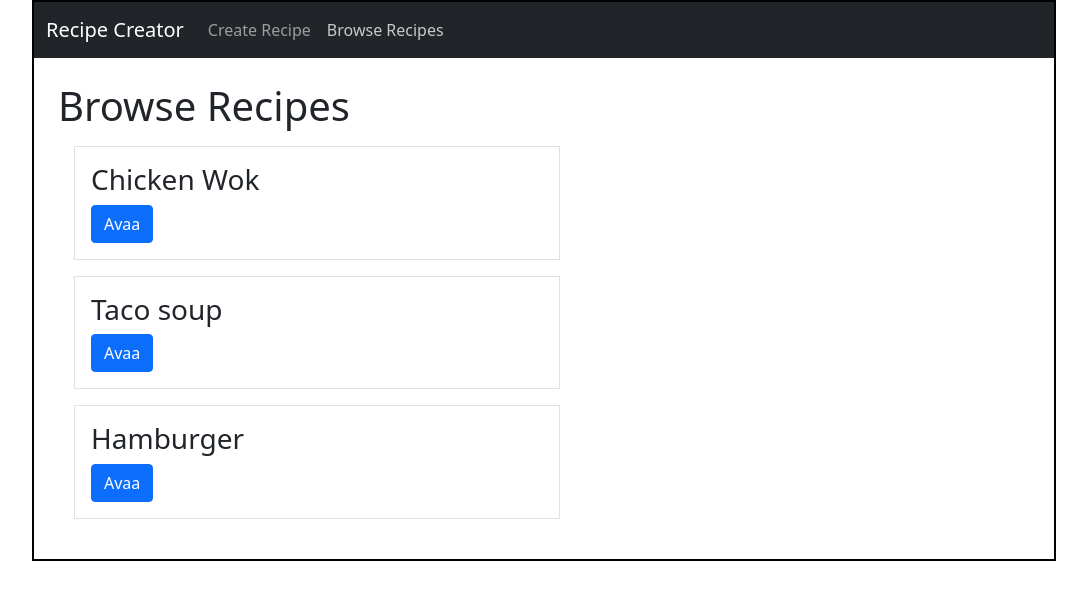
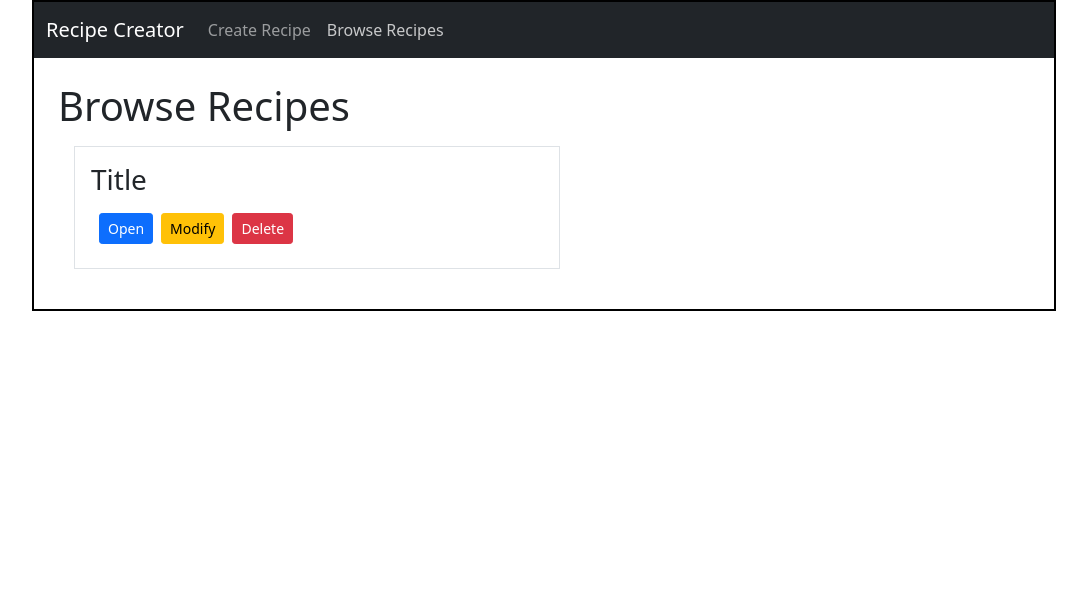
Before and after one commit to ojela028xamk/recipe-creator, a React (Create React App) app: page / in a window 1280 px wide. Both pictures are taken after a click on the button "Browse Recipes". Shown: the top 600 px of the page, without its empty margins (96-1183 px from the left). Built offline with nearby package versions, Linux system fonts and the light colour scheme; data requests are answered from the project's data file.

Commit message:
delete added

```diff
--- a/db.json
+++ b/db.json
@@ -1,19 +1,9 @@
 {
   "recipes": [
     {
-      "id": "f1d8cfa6-d30d-4ca9-a358-cf6b98c12ac6",
-      "title": "Chicken Wok",
-      "instructions": "Make the chicken wok."
-    },
-    {
-      "id": "f09cba1a-6555-421e-a722-7415c1070a07",
-      "title": "Taco soup",
-      "instructions": "Make the taco soup."
-    },
-    {
-      "id": "91b94894-c0c4-445d-bbb9-b1bae72a0fa3",
-      "title": "Hamburger",
-      "instructions": "Make the hamburger."
+      "id": "45656e9d-2023-4273-8de8-990af45dabd2",
+      "title": "Title",
+      "instructions": "Instructions"
     }
   ]
 }
--- a/src/components/BrowseRecipes.tsx
+++ b/src/components/BrowseRecipes.tsx
@@ -29,6 +29,12 @@ export default function BrowseRecipes(): JSX.Element {
       });
   }, []);
 
+  function handleDelete(id: string) {
+    fetch(`http://localhost:3004/recipes/${id}`, { method: "DELETE" }).then(
+      () => console.log("Success!")
+    );
+  }
+
   return (
     <div className="p-4">
       <h1>Browse Recipes</h1>
@@ -37,10 +43,28 @@ export default function BrowseRecipes(): JSX.Element {
           <>
             <div key={recipe.id} className="m-3 p-3 border w-50">
               <h3>{recipe.title}</h3>
-              <Button onClick={() => handleModal(recipe)}>Avaa</Button>
+              <Button
+                size="sm"
+                className="m-2"
+                onClick={() => handleModal(recipe)}
+              >
+                Open
+              </Button>
+              <Button variant="warning" size="sm">
+                Modify
+              </Button>
+              <Button
+                variant="danger"
+                size="sm"
+                onClick={() => handleDelete(recipe.id)}
+                className="m-2"
+              >
+                Delete
+              </Button>
             </div>
           </>
         ))}
+      {/* show recipe */}
       <Modal show={showModal} onHide={() => setShowModal(false)}>
         <Modal.Header closeButton>
           <Modal.Title>{modalData?.title}</Modal.Title>
@@ -50,7 +74,7 @@ export default function BrowseRecipes(): JSX.Element {
         </Modal.Body>
         <Modal.Footer>
           <Button variant="primary" onClick={() => setShowModal(false)}>
-            Sulje
+            Close
           </Button>
         </Modal.Footer>
       </Modal>
```
